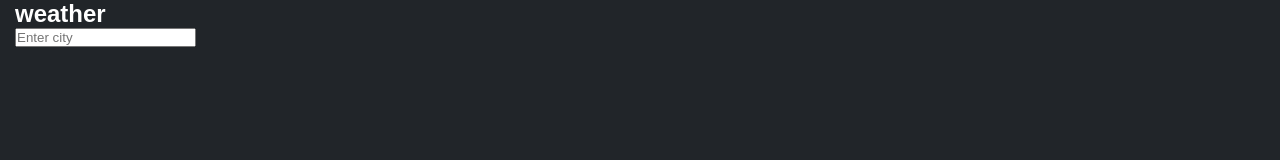
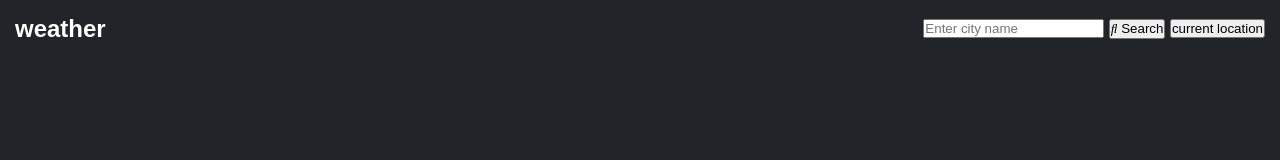
Before and after one commit to gangulasreeja/Real_time-_weather, a plain HTML site: page index.html in a window 1280 px wide. Drawn offline with nearby package versions, Linux system fonts and the light colour scheme.

Commit message:
secondcommit

```diff
--- a/index.html
+++ b/index.html
@@ -15,7 +15,13 @@
       <div class="header">
         <h2>weather</h2>
         <div class="weather-input">
-          <input type="text" name="city" id="city input" placeholder="Enter city">
+          <input type="text" name="city" id="city input" placeholder="Enter city name">
+          <button type="button" id="searchBtn">
+            <i class="fa-regular fa-search"></i> Search
+          </button>
+          <button type="button" id="location">
+            <i class="bx bx-target-lock"></i> current location
+          </button>
         </div>
         </h2>
       </div>
--- a/style.css
+++ b/style.css
@@ -14,3 +14,21 @@ body{
     font-family: sans-serif;
     padding: 0 15px;
 }
+.header{
+    position: sticky;
+    top: 0;
+    background-color: var(--bg-color);
+    display:flex;
+    justify-content: space-between;
+    align-items: center;
+    margin-bottom: 10px;
+    padding: 15px 0;
+    & #city_input{
+        background-color: var(--bg-color2);
+        border: none;
+        padding: 12px;
+        font-size: 16px;
+        border-radius: 25px;
+        color: #fff;
+    }
+}
```
